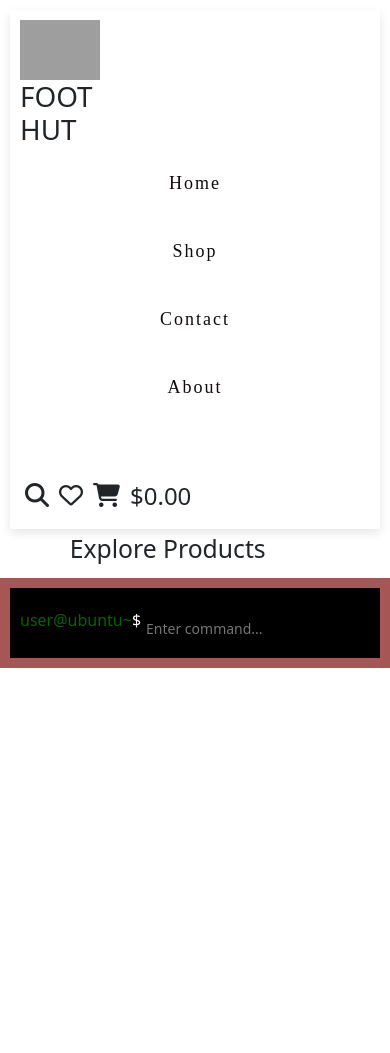
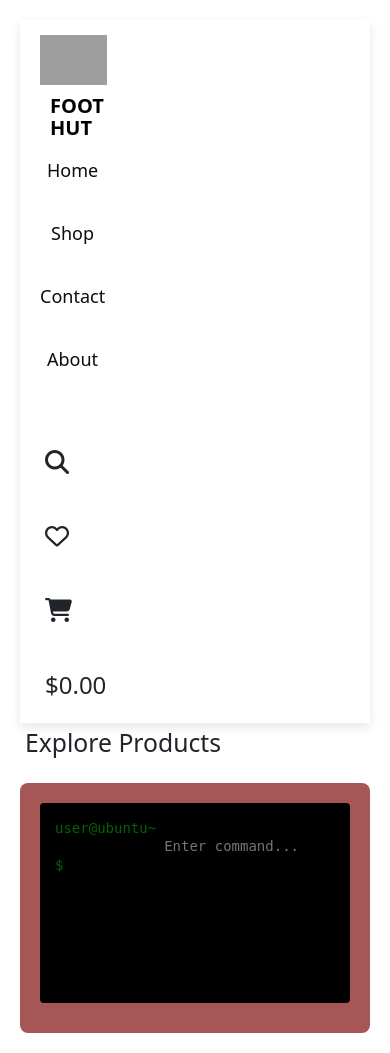
Before and after one commit to revanthkunche1206/Ecommerce_Site, a Django app: page / in a window 390 px wide. Before the commit the page ends 668 px from the top, so only its background shows below. Run offline with Django 5.2, Linux system fonts and the light colour scheme; grey boxes are pictures that could not be loaded.

Commit message:
css update

```diff
--- a/static/css/styles.css
+++ b/static/css/styles.css
@@ -4,49 +4,108 @@
   padding: 0;
 }
 
+body {
+  font-family: 'Segoe UI', sans-serif;
+  background-color: #ffffff;
+  overflow-x: hidden;
+}
+
+.top-bar {
+  width: 100%;
+  background-color: #fff;
+  display: flex;
+  flex-wrap: wrap;
+  align-items: center;
+  justify-content: space-between;
+  padding: 15px 20px;
+  box-shadow: 0 4px 10px rgba(0, 0, 0, 0.1);
+}
+
+.top-head {
+  font-size: 24px;
+  font-weight: bold;
+  color: #000;
+  margin-left: 10px;
+  line-height: 1.1;
+}
+
+.icon {
+  height: 50px;
+  width: auto;
+  margin-right: 10px;
+}
+
+.nav-list-main {
+  flex-grow: 1;
+  display: flex;
+  justify-content: center;
+}
+
+.navbar-list {
+  display: flex;
+  gap: 20px;
+  flex-wrap: wrap;
+  align-items: center;
+  padding-left: 0;
+}
+
+.navbar-link {
+  font-size: 18px;
+  color: #110b0b;
+  cursor: pointer;
+  transition: color 0.3s;
+}
+
+.navbar-link:hover {
+  color: hsl(38, 61%, 73%);
+}
+
+.top-bar i,
+#cart-price {
+  margin-left: 15px;
+  margin-top: 5px;
+  font-size: 20px;
+}
+
 .container-main {
   display: flex;
   flex-wrap: wrap;
-  height: auto;
+  padding: 20px;
+  gap: 20px;
 }
 
 .left {
+  flex: 1 1 60%;
   display: flex;
-  justify-content: space-evenly;
+  flex-direction: column;
+}
+
+.product-catalog {
+  display: flex;
   flex-wrap: wrap;
-  padding: 10px;
-  width: 100%;
+  justify-content: center;
+  gap: 20px;
 }
 
 .terminal {
-  width: 100%;
+  flex: 1 1 35%;
+  min-width: 300px;
   background-color: #a75656;
-  color: #fff;
+  color: white;
   padding: 20px;
-  box-sizing: border-box;
-}
-
-@media (min-width: 768px) {
-  .left {
-    width: 60%;
-  }
-
-  .terminal {
-    width: 40%;
-    height: auto;
-  }
-
-  .container-main {
-    flex-wrap: nowrap;
-  }
+  border-radius: 8px;
 }
 
 .terminal-window {
   background-color: #000;
-  height: 100%;
+  color: #0f0;
+  padding: 15px;
+  min-height: 200px;
   max-height: 400px;
-  padding: 10px;
-  overflow: auto;
+  overflow-y: auto;
+  font-family: monospace;
+  margin-bottom: 10px;
+  border-radius: 4px;
 }
 
 .terminal-output {
@@ -56,179 +115,102 @@
 
 .terminal-input {
   display: flex;
-  margin-top: 10px;
+  align-items: center;
+  gap: 8px;
 }
 
 .prompt {
-  margin-right: 5px;
+  color: darkgreen;
+  font-family: monospace;
 }
 
 input[type="text"] {
+  flex: 1;
   background-color: transparent;
   border: none;
   color: #fff;
+  font-size: 16px;
   outline: none;
-  flex-grow: 1;
-}
-
-.top-bar {
-  width: 100%;
-  height: auto;
-  padding: 10px;
-  box-shadow: 0 4px 10px rgba(0, 0, 0, 0.1);
-}
-
-.top-head {
-  width: 100%;
-}
-
-.icon {
-  height: 60px;
-}
-
-.navbar-list {
-  display: flex;
-  flex-wrap: wrap;
-  gap: 15px;
-  justify-content: center;
-  padding: 10px;
-  width: 100%;
-}
-
-.navbar-link {
-  font-family: 'Times New Roman', Times, serif;
-  letter-spacing: 2px;
-  font-size: 16px;
-  color: #110b0b;
-  text-decoration: none;
-}
-
-.navbar-link:hover {
-  color: hsl(38, 61%, 73%);
 }
 
 .product {
-  background-color: #f8f6f693;
+  background-color: #fff;
   border-radius: 10px;
-  background: rgba(255, 255, 255, 0.1);
-  box-shadow: 0 4px 8px rgba(0, 0, 0, 0.5);
-  width: 45%;
-  max-width: 180px;
+  box-shadow: 0 4px 8px rgba(0, 0, 0, 0.2);
+  width: 180px;
   text-align: center;
-  margin: 10px;
   padding: 15px;
-  overflow: hidden;
-  transition: transform 0.5s ease-in-out;
-  position: relative;
+  transition: transform 0.3s ease-in-out;
 }
 
 .product:hover {
-  transform: translateX(10%);
+  transform: scale(1.05);
 }
 
 .product img {
   width: 100%;
-  height: auto;
-  max-height: 150px;
-  border-radius: 10px;
+  height: 150px;
   object-fit: cover;
-  transition: transform 0.5s ease-in-out;
+  border-radius: 8px;
+  margin-bottom: 10px;
 }
 
-.product:hover img {
-  transform: translateX(-5%) rotate(20deg);
-}
-
-.product .info {
-  position: absolute;
-  top: 0;
-  left: 0;
-  width: 15%;
-  height: 100%;
-  background-color: rgba(0, 0, 0, 0.8);
-  display: flex;
-  flex-direction: column;
-  align-items: center;
-  justify-content: center;
-  padding: 20px;
-  transform: translateX(-100%);
-  transition: transform 0.5s ease-in-out;
-  z-index: 2;
-}
-
-.product:hover .info {
-  transform: translateX(0);
-}
-
-.product .info .name {
-  color: white;
-  font-size: 14px;
-  margin-bottom: 20px;
-  cursor: pointer;
-  text-transform: uppercase;
-  writing-mode: vertical-rl;
-  opacity: 0;
-  transform: translateX(-100%);
-  transition: opacity 0.5s ease-in-out, transform 0.5s ease-in-out;
-}
-
-.product:hover .info .name {
-  opacity: 1;
-  transform: translateX(0);
-}
-
-.actualprice,
-.price {
-  margin: 0;
+.actualprice {
+  text-decoration: line-through;
+  color: red;
   font-size: 14px;
 }
 
-@media (max-width: 768px) {
-  .product {
-    width: 48%;
+.price {
+  font-size: 16px;
+  margin-top: 5px;
+}
+
+/* ===== Responsive Layout ===== */
+@media (max-width: 1024px) {
+  .container-main {
+    flex-direction: column;
   }
 
-  .product .info {
-    width: 25%;
+  .left, .terminal {
+    width: 100%;
   }
 
-  .product:hover img {
-    transform: none;
+  .product {
+    width: 45%;
+  }
+}
+
+@media (max-width: 600px) {
+  .navbar-list {
+    flex-direction: column;
+    align-items: center;
   }
 
-  .product:hover .info .name {
-    font-size: 12px;
+  .product {
+    width: 100%;
+  }
+
+  .top-bar {
+    flex-direction: column;
+    align-items: flex-start;
+    gap: 10px;
+  }
+
+  .nav-list-main {
+    justify-content: flex-start;
+    width: 100%;
+  }
+
+  .top-head {
+    font-size: 20px;
+  }
+
+  .terminal-window {
+    font-size: 14px;
   }
 
   input[type="text"] {
     font-size: 14px;
   }
-
-  .navbar-link {
-    font-size: 16px;
-  }
 }
-
-@media (max-width: 480px) {
-  .product {
-    width: 100%;
-  }
-
-  .product .info {
-    width: 30%;
-  }
-
-  .navbar-list {
-    flex-direction: column;
-    align-items: center;
-  }
-
-  .navbar-link {
-    font-size: 18px;
-    padding: 5px 0;
-  }
-
-  .terminal {
-    padding: 10px;
-  }
-}
```
